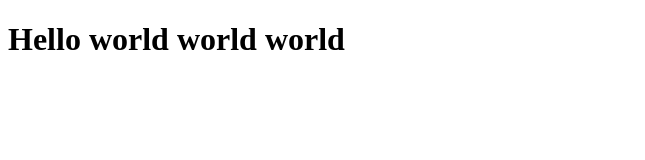
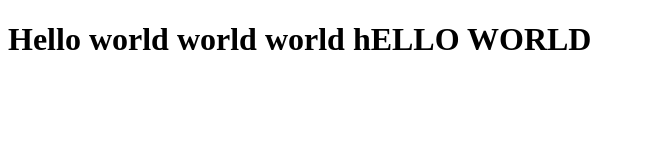
Before and after one commit to Yogesh-sa1n1/jenkins, a plain HTML site: page index.html in a window 1280 px wide. Shown: the whole page, without its empty margins (0-645 px from the left). Drawn offline with Linux system fonts and the light colour scheme.

Commit message:
Third Version

```diff
--- a/index.html
+++ b/index.html
@@ -7,7 +7,7 @@
 </head>
 <body>
     <h1>Hello world
-        world world
+        world world hELLO WORLD
     </h1>
 </body>
 </html>
```
